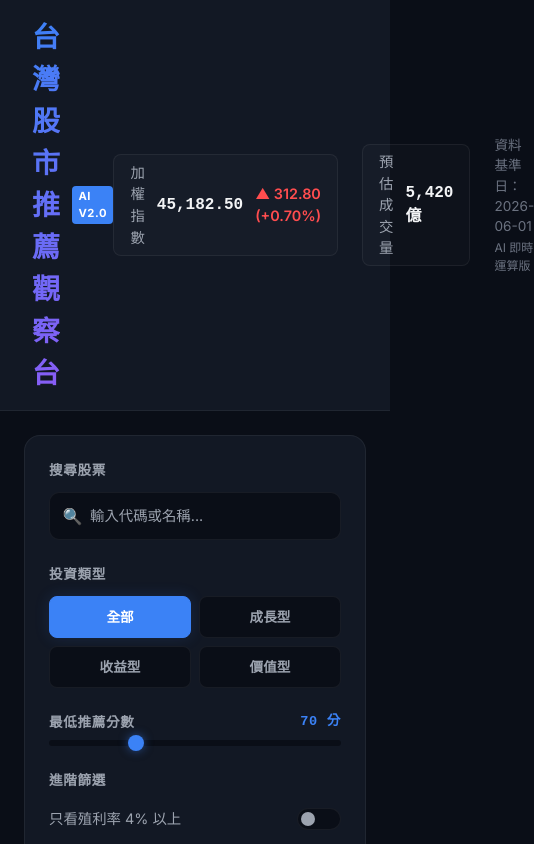
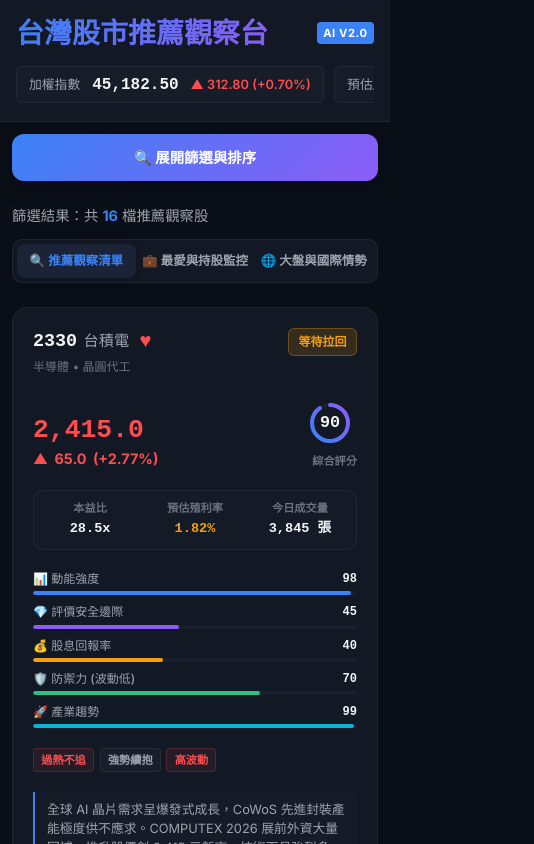
Before and after one commit to alex0647-star/tw-stock-radar, a React (Vite) app: page / in a window 390 px wide. Shown: the top 844 px of the page, 534 px wide, since content can reach past the window. Built offline with nearby package versions, Linux system fonts and the light colour scheme.

Commit message:
新增手機板

```diff
--- a/src/App.jsx
+++ b/src/App.jsx
@@ -32,6 +32,7 @@
 
   // 路由狀態管理
   const [route, setRoute] = useState({ path: 'list', stockId: null });
+  const [showFiltersMobile, setShowFiltersMobile] = useState(false);
 
   useEffect(() => {
     const handleHashChange = () => {
@@ -136,6 +137,14 @@
           /* 大盤觀察與列表視圖 */
           <>
             {activeTab === 'grid' && (
+              <>
+                <button
+                  className="btn-filter-mobile-toggle"
+                  onClick={() => setShowFiltersMobile(!showFiltersMobile)}
+                >
+                  {showFiltersMobile ? '✖ 關閉篩選與排序' : '🔍 展開篩選與排序'}
+                </button>
+                <div className={`sidebar-filters-wrapper ${showFiltersMobile ? 'mobile-show' : ''}`}>
                   <SidebarFilters
                     search={search}
                     setSearch={setSearch}
@@ -150,6 +159,8 @@
                     sortBy={sortBy}
                     setSortBy={setSortBy}
                   />
+                </div>
+              </>
             )}
 
             <div className="stock-grid-container">
--- a/src/components/PortfolioMonitor.jsx
+++ b/src/components/PortfolioMonitor.jsx
@@ -139,26 +139,26 @@
 
                     return (
                       <tr key={stock.stock_id}>
-                        <td style={{ fontFamily: 'monospace', fontWeight: 700 }}>{stock.stock_id}</td>
-                        <td style={{ fontWeight: 600 }}>{stock.stock_name}</td>
-                        <td style={{ fontFamily: 'monospace', fontWeight: 700, color: isUp ? 'var(--color-up)' : 'var(--color-down)' }}>
+                        <td data-label="代碼" style={{ fontFamily: 'monospace', fontWeight: 700 }}>{stock.stock_id}</td>
+                        <td data-label="名稱" style={{ fontWeight: 600 }}>{stock.stock_name}</td>
+                        <td data-label="現價" style={{ fontFamily: 'monospace', fontWeight: 700, color: isUp ? 'var(--color-up)' : 'var(--color-down)' }}>
                           {stock.current_price}
                         </td>
-                        <td style={{ fontFamily: 'monospace', fontWeight: 700, color: isUp ? 'var(--color-up)' : 'var(--color-down)' }}>
+                        <td data-label="漲跌幅" style={{ fontFamily: 'monospace', fontWeight: 700, color: isUp ? 'var(--color-up)' : 'var(--color-down)' }}>
                           {isUp ? '+' : ''}{stock.change_percent.toFixed(2)}%
                         </td>
-                        <td>
+                        <td data-label="時機狀態">
                           <span className={`timing-badge ${badgeClass}`} style={{ transform: 'scale(0.85)', transformOrigin: 'left' }}>
                             {stock.timing_status.status}
                           </span>
                         </td>
-                        <td style={{ fontSize: '0.8rem', color: 'var(--text-secondary)' }}>
+                        <td data-label="主要優勢 / 警示" style={{ fontSize: '0.8rem', color: 'var(--text-secondary)' }}>
                           {stock.scores.momentum >= 90 && "🔥 動能強勁 | "}
                           {stock.scores.valuation >= 75 && "💎 評價具安全邊際 | "}
                           {stock.timing_status.tags.includes("過熱不追") && "⚠️ 短線過熱建議等拉回"}
                           {!stock.timing_status.tags.includes("過熱不追") && "基本面穩健，適合追蹤"}
                         </td>
-                        <td>
+                        <td data-label="自選管理">
                           <button
                             className="btn-delete-hold"
                             onClick={() => onToggleFavorite(stock.stock_id)}
@@ -251,22 +251,22 @@
                     const isProfit = h.profit >= 0;
                     return (
                       <tr key={h.stock_id}>
-                        <td>
+                        <td data-label="代碼 / 名稱">
                           <div style={{ fontWeight: 700 }}>{h.stock_id}</div>
                           <div style={{ fontSize: '0.75rem', color: 'var(--text-secondary)' }}>{h.stockInfo.stock_name}</div>
                         </td>
-                        <td style={{ fontSize: '0.8rem' }}>{h.stockInfo.category}</td>
-                        <td style={{ fontFamily: 'monospace' }}>{h.buy_price.toLocaleString('zh-TW', { minimumFractionDigits: 1 })}</td>
-                        <td style={{ fontFamily: 'monospace', fontWeight: 700 }}>{h.stockInfo.current_price.toLocaleString('zh-TW', { minimumFractionDigits: 1 })}</td>
-                        <td style={{ fontFamily: 'monospace' }}>{h.lots} 張</td>
-                        <td style={{ fontFamily: 'monospace', fontWeight: 700 }}>
+                        <td data-label="產業" style={{ fontSize: '0.8rem' }}>{h.stockInfo.category}</td>
+                        <td data-label="買入成本" style={{ fontFamily: 'monospace' }}>{h.buy_price.toLocaleString('zh-TW', { minimumFractionDigits: 1 })}</td>
+                        <td data-label="今日現價" style={{ fontFamily: 'monospace', fontWeight: 700 }}>{h.stockInfo.current_price.toLocaleString('zh-TW', { minimumFractionDigits: 1 })}</td>
+                        <td data-label="持有張數" style={{ fontFamily: 'monospace' }}>{h.lots} 張</td>
+                        <td data-label="部位現值" style={{ fontFamily: 'monospace', fontWeight: 700 }}>
                           {h.marketValue.toLocaleString('zh-TW', { maximumFractionDigits: 0 })} 元
                         </td>
-                        <td style={{ fontFamily: 'monospace', fontWeight: 700, color: isProfit ? 'var(--color-up)' : 'var(--color-down)' }}>
+                        <td data-label="今日損益" style={{ fontFamily: 'monospace', fontWeight: 700, color: isProfit ? 'var(--color-up)' : 'var(--color-down)' }}>
                           {isProfit ? '+' : ''}{h.profit.toLocaleString('zh-TW', { maximumFractionDigits: 0 })} 元
                           <div style={{ fontSize: '0.75rem' }}>({isProfit ? '+' : ''}{h.profitPercent.toFixed(2)}%)</div>
                         </td>
-                        <td>
+                        <td data-label="移出">
                           <button
                             className="btn-delete-hold"
                             onClick={() => onRemoveHolding(h.stock_id)}
--- a/src/index.css
+++ b/src/index.css
@@ -1157,3 +1157,206 @@
 .overlap-status.buy { color: var(--accent-blue); }
 .overlap-status.wait { color: var(--accent-amber); }
 .overlap-status.watch { color: var(--text-muted); }
+
+/* ========================================== */
+/* 📱 響應式手機版 RWD 美化與特殊版面設計 */
+/* ========================================== */
+
+/* 手機版篩選切換開關 */
+.btn-filter-mobile-toggle {
+  display: none;
+  background: linear-gradient(135deg, var(--accent-blue), var(--accent-purple));
+  color: #fff;
+  border: none;
+  padding: 0.8rem;
+  border-radius: 12px;
+  font-weight: 700;
+  font-size: 0.9rem;
+  width: 100%;
+  cursor: pointer;
+  transition: var(--transition);
+  box-shadow: var(--shadow-md);
+  margin-bottom: 0.5rem;
+  text-align: center;
+}
+
+.btn-filter-mobile-toggle:hover {
+  filter: brightness(1.15);
+}
+
+/* 篩選抽屜包裹器 */
+.sidebar-filters-wrapper {
+  width: auto;
+  height: auto;
+}
+
+@media (max-width: 1024px) {
+  .btn-filter-mobile-toggle {
+    display: block;
+  }
+
+  .sidebar-filters-wrapper {
+    display: none;
+    width: 100%;
+    margin-bottom: 1rem;
+    animation: fadeIn 0.25s ease-out;
+  }
+
+  .sidebar-filters-wrapper.mobile-show {
+    display: block;
+  }
+
+  .sidebar-filters {
+    width: 100% !important;
+    box-shadow: var(--shadow-md);
+  }
+
+  .portfolio-container {
+    grid-template-columns: 1fr !important;
+  }
+}
+
+@keyframes fadeIn {
+  from { opacity: 0; transform: translateY(-10px); }
+  to { opacity: 1; transform: translateY(0); }
+}
+
+/* 導航欄手機版橫滾優化 */
+@media (max-width: 768px) {
+  .navbar {
+    flex-direction: column;
+    align-items: flex-start;
+    padding: 0.75rem 1rem;
+    gap: 0.75rem;
+  }
+
+  .nav-brand {
+    width: 100%;
+    justify-content: space-between;
+  }
+
+  .nav-stats {
+    width: 100%;
+    overflow-x: auto;
+    white-space: nowrap;
+    padding-bottom: 0.35rem;
+    gap: 0.65rem;
+    display: flex;
+    justify-content: flex-start;
+    -webkit-overflow-scrolling: touch;
+  }
+
+  .index-widget {
+    flex-shrink: 0;
+    padding: 0.35rem 0.75rem;
+    font-size: 0.8rem;
+    border-radius: 6px;
+  }
+
+  .nav-time {
+    display: none; /* 手機上隱藏多餘日期以防太擠 */
+  }
+
+  .main-content {
+    padding: 0.75rem;
+    gap: 1rem;
+  }
+
+  .grid-header {
+    flex-direction: column;
+    align-items: stretch;
+    gap: 0.75rem;
+  }
+
+  .tab-buttons {
+    width: 100%;
+    display: grid;
+    grid-template-columns: repeat(3, 1fr);
+  }
+
+  .btn-tab {
+    padding: 0.5rem 0.25rem;
+    font-size: 0.78rem;
+    text-align: center;
+  }
+}
+
+/* 📁 電腦表格在手機版（無縫轉換為高階字卡） */
+@media (max-width: 640px) {
+  /* 隱藏原生表頭 */
+  .holdings-table thead {
+    display: none;
+  }
+
+  /* 表格列轉為獨立卡片 */
+  .holdings-table tr {
+    display: flex;
+    flex-direction: column;
+    border-bottom: 1px solid var(--border-color);
+    padding: 0.75rem 0.5rem;
+    background: rgba(255, 255, 255, 0.015);
+    margin-bottom: 0.75rem;
+    border-radius: 12px;
+    border: 1px solid var(--border-color);
+    transition: var(--transition);
+  }
+
+  .holdings-table tr:hover {
+    border-color: var(--border-active);
+  }
+
+  /* 表格單元格轉為橫排對稱欄位 */
+  .holdings-table td {
+    display: flex;
+    justify-content: space-between;
+    align-items: center;
+    padding: 0.4rem 0.75rem;
+    border: none !important;
+    font-size: 0.85rem;
+  }
+
+  /* 利用 data-label 渲染左側欄位名稱 */
+  .holdings-table td::before {
+    content: attr(data-label);
+    font-weight: 700;
+    color: var(--text-muted);
+    font-size: 0.75rem;
+    text-transform: uppercase;
+  }
+
+  /* 移出按鈕單獨靠右對齊 */
+  .holdings-table td[data-label="自選管理"],
+  .holdings-table td[data-label="移出"] {
+    justify-content: flex-end;
+  }
+
+  .holdings-table td[data-label="自選管理"]::before,
+  .holdings-table td[data-label="移出"]::before {
+    margin-right: auto;
+  }
+
+  /* 合計欄位單獨客製樣式 */
+  .holdings-table tr:last-child {
+    background: rgba(59, 130, 246, 0.05);
+    border: 1px solid rgba(59, 130, 246, 0.2);
+  }
+
+  .holdings-table tr:last-child td::before {
+    color: var(--accent-blue);
+  }
+
+  /* 表單佈局自適應 */
+  .holdings-form {
+    flex-direction: column;
+    gap: 0.75rem;
+  }
+
+  .form-group-hold {
+    width: 100%;
+  }
+
+  .btn-add-hold {
+    width: 100%;
+    margin-top: 0.25rem;
+  }
+}
```
Lines whose indentation alone changed are shown as unchanged.
